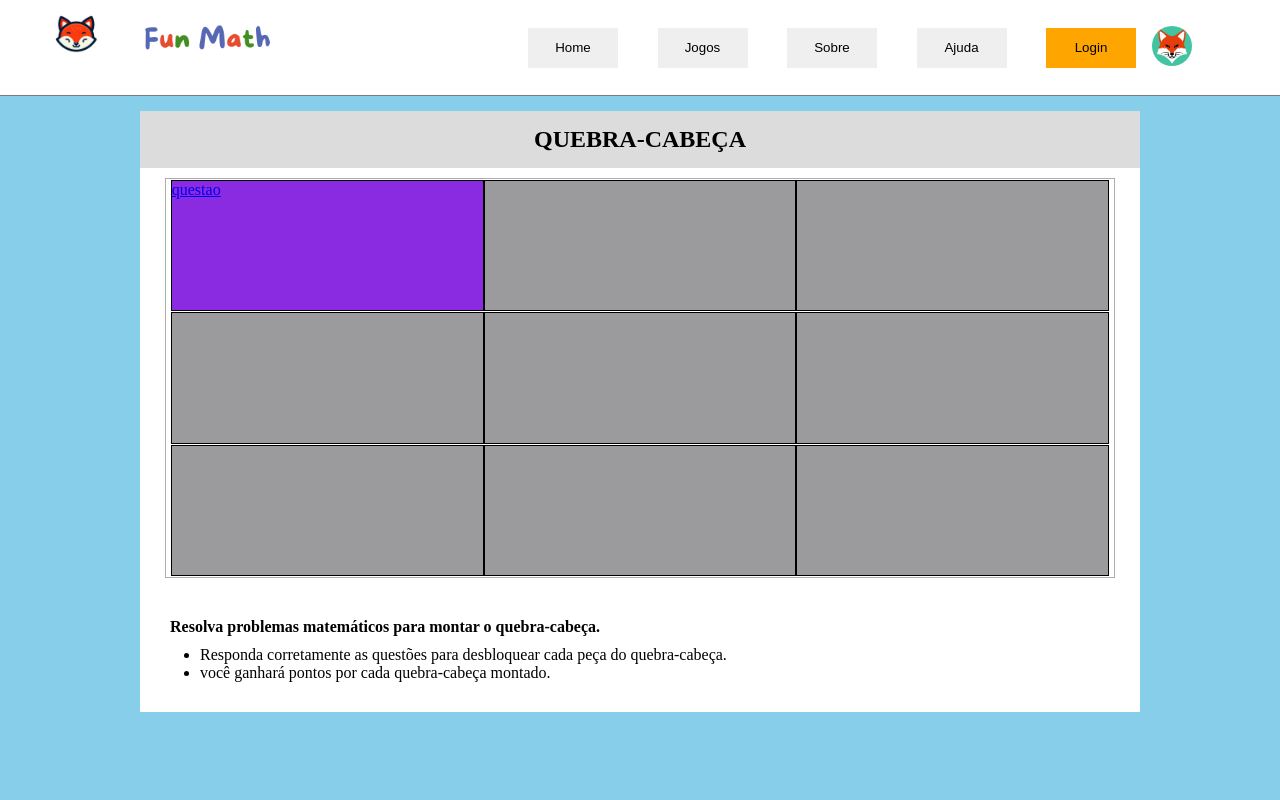
After one commit to Eduardoooo0/FunMath, a Flask app: page /jogo_qcbc in a window 1280 px wide. The commit adds this page. Run offline with Flask 3, Linux system fonts and the light colour scheme.

Commit message:
atualizado

```diff
--- a/main.py
+++ b/main.py
@@ -321,11 +321,19 @@ def Quiz():
                     return redirect(url_for('Fases_quiz'))
 @app.route('/quebra-cabeca')
 def Quebra_cabeca():
-    return render_template('quebra-cabeca.html')
+    return render_template('inicial_qcbc.html')
 
 @app.route('/fases_qcbc')
 def Fases_qcbc():
     return render_template('fases_qcbc.html')
+
+@app.route('/jogo_qcbc')
+def Jogo_qcbc():
+    return render_template('jogo_qcbc.html')
+
+@app.route('/questoes_qcbc')
+def questoes_qcbc():
+    return render_template('questoes_qcbc.html')
 
 @app.route('/inicial_quiz')
 def Inicial_quiz():
@@ -346,3 +354,15 @@ def Tempo_restante():
         return jsonify({'tempo_restante_em_segundos': int(tempo_restante)})
     else:
         return jsonify({'tempo_restante_em_segundos': app.config['tempo_de_expiracao_quiz']})
+
+@app.route('/ajuda')
+def Ajuda():
+    return render_template ('ajuda.html')
+
+@app.route('/sobre')
+def Sobre():
+    return render_template ('sobre.html')
+
+@app.route('/jogos')
+def Jogos():
+    return render_template ('jogos.html')
--- a/static/style/base.css
+++ b/static/style/base.css
@@ -76,7 +76,7 @@ header {
 }
 
 /* Estilo dos itens de navegação com hover */
-#home:hover, #jogos:hover, #sobre:hover, #ajuda:hover {
+.links:hover {
     color: orange;                   /* Muda a cor do texto para laranja ao passar o mouse */
 }
 /* Estiliza o botão de login */
@@ -93,8 +93,7 @@ header {
 
 /* Estiliza o efeito de hover no botão de login */
 #botao-login:hover {
-    background-color: rgb(146, 145, 145); /* Altera a cor de fundo para um cinza claro quando sobreposto */
-    color: white;               /* Mantém a cor do texto como branca */
+    background-color: rgb(51, 50, 50); /* Altera a cor de fundo para um cinza claro quando sobreposto */
 }
 
 /* Estiliza as imagens de perfil */
--- /dev/null
+++ b/static/style/jogo_qcbc.css
@@ -0,0 +1,101 @@
+/* Estilo para a seção principal do conteúdo */
+#section_qcbc{
+    display: flex; /* Utiliza flexbox para layout */
+    flex-direction: column; /* Organiza o conteúdo em uma coluna */
+    width: 100%; /* Largura da seção é 100% da largura disponível */
+    flex: 1; /* Permite que a seção cresça para preencher o espaço disponível */
+    overflow-y: auto; /* Adiciona rolagem vertical se o conteúdo exceder a altura */
+    background-color: skyblue; /* Cor de fundo azul claro */
+    padding: 15px; /* Espaçamento interno da seção */
+}
+
+/* Estilo para a caixa central de conteúdo */
+.box {
+    display: flex; /* Utiliza flexbox para layout */
+    flex-direction: column; /* Organiza o conteúdo em uma coluna */
+    align-items: center; /* Alinha os itens horizontalmente ao centro */
+    width: 85%; /* Largura da caixa central */
+    height: 100%;
+    max-width: 1000px; /* Largura máxima da caixa central */
+    margin: 0 auto; /* Centraliza a caixa horizontalmente */
+    background-color: white; /* Cor de fundo branca */
+}
+
+/* Estilo para o contêiner do quiz */
+#div_quebra_cbc {
+    width: 100%; /* Largura do contêiner do quiz */
+    background-color: gainsboro; /* Cor de fundo cinza claro */
+}
+
+/* Estilo para o título do jogo */
+#titulo-jogo {
+    padding: 15px; /* Espaçamento interno ao redor do título */
+    text-align: center; /* Alinha o texto ao centro */
+}
+
+/* Estiliza o quadrado do jogo com imagem de fundo */
+#quad1 {
+    display: flex;
+    flex-wrap: wrap;
+    width: 95%;  /* Define a largura do quadrado como 95% da largura do seu elemento pai */
+    height: 400px;  /* Define a altura do quadrado como 400 pixels */
+    position: relative;  /* Define a posição do quadrado como relativa */
+    display: flex;  /* Define o layout do quadrado como flexbox */
+    align-items: center;  /* Alinha o conteúdo do quadrado verticalmente ao centro */
+    justify-content: center;  /* Centraliza o conteúdo do quadrado horizontalmente */
+    background-size: cover;  /* Faz com que a imagem de fundo cubra todo o quadrado */
+    background-position: center;  /* Centraliza a imagem de fundo */
+    margin: 10px;  /* Adiciona uma margem de 10 pixels ao redor do quadrado */
+    border: 1px solid rgb(173, 173, 173);  /* Adiciona uma borda sólida cinza ao quadrado */
+}
+
+#img {
+    width: 33%;
+    height: 33%;
+    border: 1px solid black;
+
+}
+
+/* Estilo para o segundo bloco de conteúdo */
+#quad2 {
+    display: flex; /* Utiliza flexbox para layout */
+    flex-direction: column; /* Organiza o conteúdo em uma coluna */
+    width: 90%; /* Largura do bloco de conteúdo */
+    margin-top: 20px; /* Espaço acima do bloco de conteúdo */
+    margin-right: 60px;  /* Adiciona uma margem direita de 60 pixels ao segundo quadrado */
+    padding-bottom: 30px; /* Espaço interno na parte inferior do bloco */
+}
+
+/* Estilo para o texto de descrição */
+#desc_text {
+    padding: 10px; /* Espaçamento interno ao redor do texto */
+}
+
+/* Estilo para a descrição geral */
+.descricao {
+    display: flex; /* Utiliza flexbox para layout */
+    flex-direction: column; /* Organiza o conteúdo em uma coluna */
+}
+
+/* Estilo para a seção de botões */
+.botoes {
+    display: flex; /* Utiliza flexbox para layout */
+    flex-direction: row-reverse; /* Organiza os botões em uma linha inversa (direita para esquerda) */
+    align-items: center; /* Alinha os itens verticalmente ao centro */
+    width: 50%; /* Largura da seção de botões */
+    height: 50px; /* Altura da seção de botões */
+    margin-left: 20%; /* Espaço à esquerda da seção de botões */
+    font-size: 18px; /* Tamanho da fonte dos botões */
+    padding: 1rem; /* Espaçamento interno ao redor dos botões */
+}
+
+/* Estilo para os itens do menu */
+.menu-items {
+    display: flex; /* Utiliza flexbox para layout */
+    flex-direction: row; /* Organiza os itens em uma linha */
+    align-items: center; /* Alinha os itens verticalmente ao centro */
+    justify-content: space-between; /* Distribui os itens com espaço entre eles */
+    width: 100%; /* Largura do contêiner do menu */
+    height: 40px; /* Altura do contêiner do menu */
+    font-size: 18px; /* Tamanho da fonte dos itens do menu */
+}
--- a/templates/fases_qcbc.html
+++ b/templates/fases_qcbc.html
@@ -5,7 +5,7 @@
 
     {% block conteudo %}
     <section id="section_fases">
-        <form class="fases" action="" method="get">
+        <form class="fases" action="{{url_for('Jogo_qcbc')}}" method="get">
             <input class="button_fases" name="fase"  value="1" type="submit">
             <input class="button_fases" name="fase"  value="2" type="submit">
             <input class="button_fases" name="fase"  value="3" type="submit">
--- /dev/null
+++ b/templates/jogo_qcbc.html
@@ -0,0 +1,48 @@
+{% extends 'template_base.html' %}
+
+    {% block style %}
+    <link rel="stylesheet" href="static/style/jogo_qcbc.css">
+    {% endblock %}
+
+    {% block conteudo %}
+        <!-- Seção principal do conteúdo -->
+    <section id="section_qcbc">
+        <div>
+            <!-- Caixa principal de conteúdo -->
+            <div class="box">
+                <!-- Div para o quiz -->
+                <div id="div_quebra_cbc">
+                    <h1 id="titulo-jogo">QUEBRA-CABEÇA</h1> <!-- Título do quiz -->
+                </div>
+                <!-- Primeira caixa de conteúdo do quiz -->
+                <div id="quad1">
+                    <div id="img" style="background-color: blueviolet;">
+                        <a href="{{url_for('questoes_qcbc')}}">questao</a>
+                    </div>
+                    <div id="img" style="background-color: rgb(155, 154, 156);"></div>
+                    <div id="img" style="background-color: rgb(155, 154, 156);"></div>
+                    <div id="img" style="background-color: rgb(155, 154, 156);"></div>
+                    <div id="img" style="background-color: rgb(155, 154, 156);"></div>
+                    <div id="img" style="background-color: rgb(155, 154, 156);"></div>
+                    <div id="img" style="background-color: rgb(155, 154, 156);"></div>
+                    <div id="img" style="background-color: rgb(155, 154, 156);"></div>
+                    <div id="img" style="background-color: rgb(155, 154, 156);"></div>
+
+
+                </div>
+                <div id="quad2">
+                    <div class="descricao">
+                        <div>
+                            <h4 id="desc_text">Resolva problemas matemáticos para montar o quebra-cabeça.</h4>
+                            <ul>
+                                <li><p>Responda corretamente as questões para desbloquear cada peça do quebra-cabeça.</p></li>
+                                <li><p>você ganhará pontos por cada quebra-cabeça montado.</p></li>
+                            </ul>
+                        </div>
+                    </div>
+                </div>
+            </div>
+        </div>
+    </section>
+</div>
+    {% endblock %}
--- a/templates/template_base.html
+++ b/templates/template_base.html
@@ -37,11 +37,14 @@
                         <a class="links" href="{{url_for('Index')}}">Home</a> <!-- Link para a página inicial -->
                     </button>
                     <!-- Botão para a seção de jogos -->
-                    <button id="jogos">Jogos</button>
+                    <button id="jogos">
+                        <a class="links" href="{{url_for('Jogos')}}">Jogos</a></button>
                     <!-- Botão para a seção sobre -->
-                    <button id="sobre">Sobre</button>
+                    <button id="sobre">
+                        <a class="links" href="{{url_for('Sobre')}}">Sobre</a></button>
                     <!-- Botão para a seção de ajuda -->
-                    <button id="ajuda">Ajuda</button>
+                    <button id="ajuda">
+                        <a class="links" href="{{url_for('Ajuda')}}">Ajuda</a></button>
                     <!-- Botão para o login -->
                     <button id="botao-login">
                         <a class="links" href="{{url_for('Login')}}">Login</a> <!-- Link para a página de login -->
```
Also changed, not shown: static/style/inicial_qcbc.css (added, +108 -0 lines), static/style/quebra_cabeca.css (deleted, +0 -108 lines), static/style/questoes_qcbc.css (added, +93 -0 lines), templates/ajuda.html (added, +9 -0 lines), templates/inicial_qcbc.html (added, +38 -0 lines), templates/jogos.html (added, +9 -0 lines), templates/quebra-cabeca.html (deleted, +0 -38 lines), templates/questoes_qcbc.html (added, +36 -0 lines), templates/sobre.html (added, +9 -0 lines).
